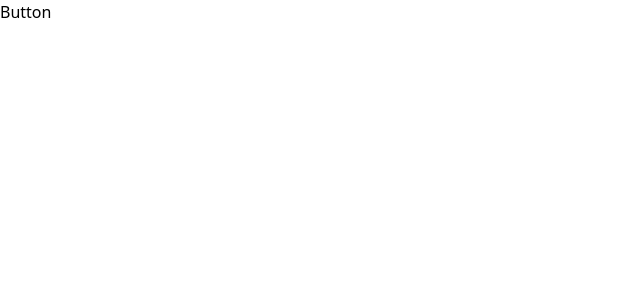
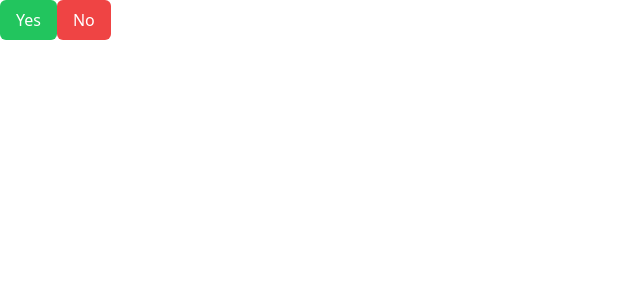
Before and after one commit to chadirabii/crush-proposal, a React (Vite) app: page / in a window 1280 px wide. Shown: the top 300 px of the page, without its empty margins (0-640 px from the left). Built offline with nearby package versions, Linux system fonts and the light colour scheme.

Commit message:
Add buttons to Main component

```diff
--- a/src/components/Main.tsx
+++ b/src/components/Main.tsx
@@ -1,7 +1,12 @@
+import Button from "./Button";
+
 function Main() {
-  return <>
-  Button
-  </>;
+  return (
+    <>
+      <Button name="Yes" onClick={() => console.log("Yes")} />
+      <Button name="No" onClick={() => console.log("No")} />
+    </>
+  );
 }
 
 export default Main;
```
